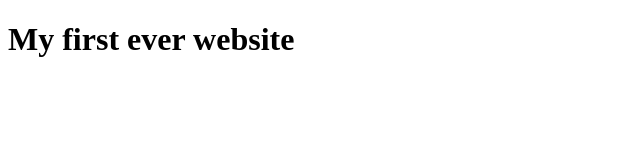
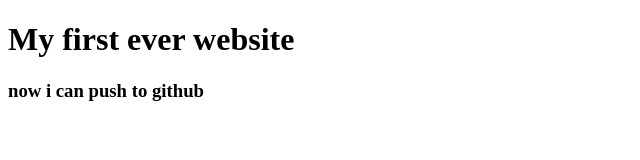
Before and after one commit to mdalamin15/my-first-website, a plain HTML site: page index.html in a window 1280 px wide. Shown: the whole page, without its empty margins (0-640 px from the left). Drawn offline with Linux system fonts and the light colour scheme.

Commit message:
learned github

```diff
--- a/index.html
+++ b/index.html
@@ -7,5 +7,6 @@
 </head>
 <body>
     <h1>My first ever website</h1>
+    <h3>now i can push to github</h3>
 </body>
 </html>
```
